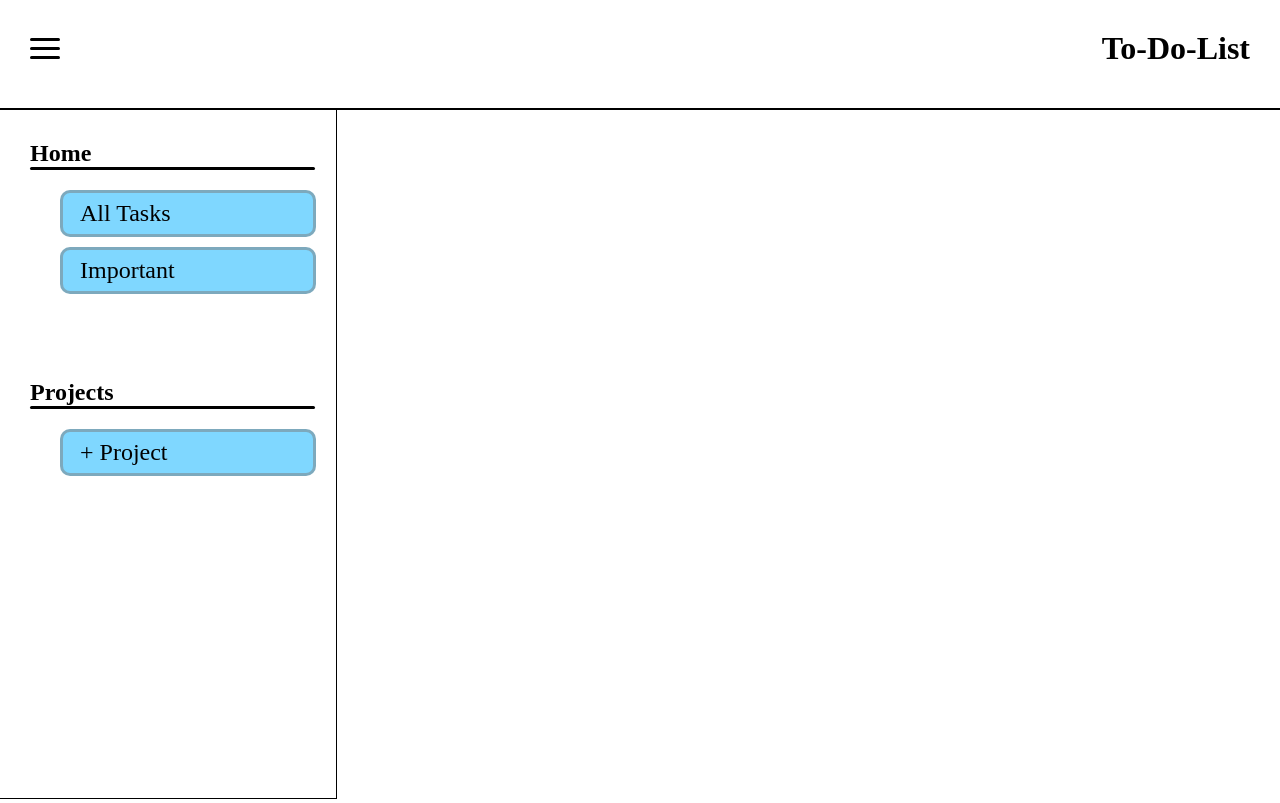
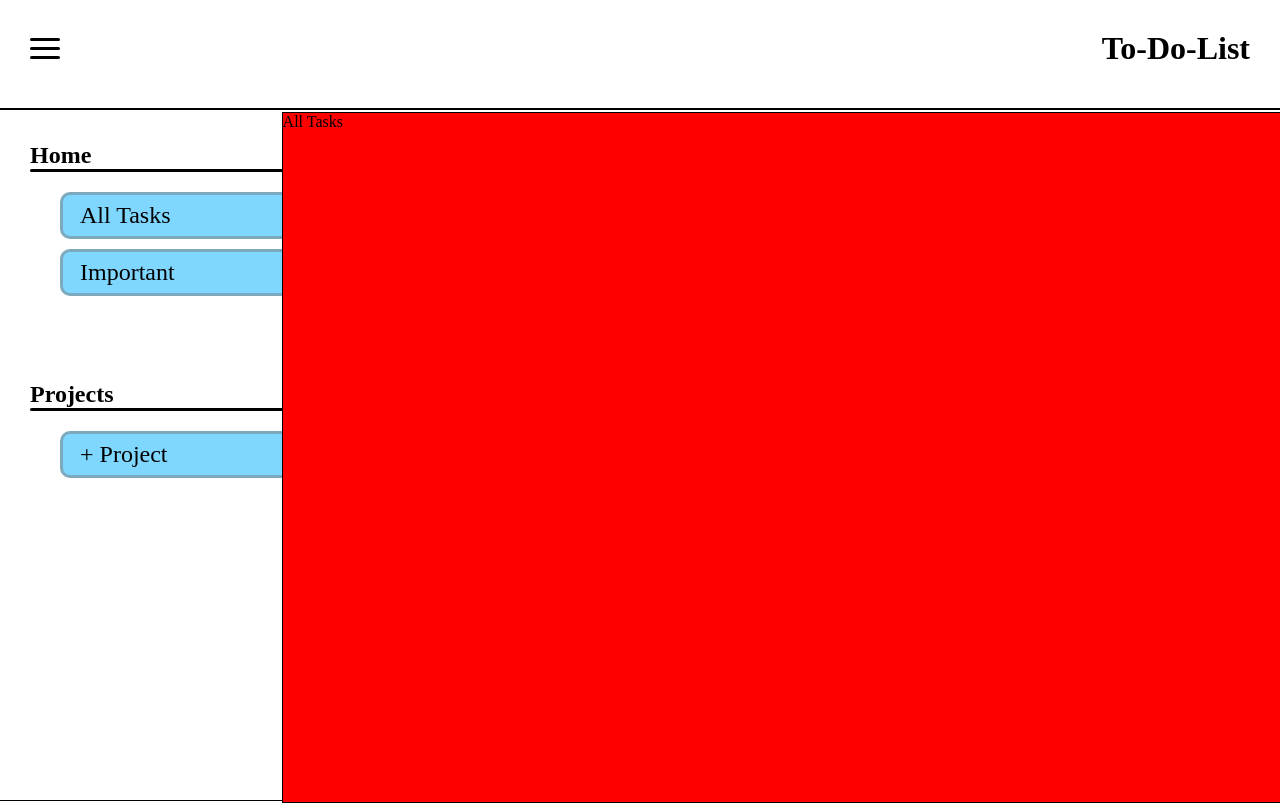
Before and after one commit to ProjectDueTmr/ToDoList, a website built with webpack: page src/index.html in a window 1280 px wide. Built offline with nearby package versions, Linux system fonts and the light colour scheme.

Commit message:
changed .wrapper into a grid

```diff
--- a/src/index.html
+++ b/src/index.html
@@ -43,7 +43,7 @@
                 </nav>
         </section>
         <section class="content">
-            <div class="contentTitle"></div>
+            <div class="contentTitle">All Tasks</div>
             <div class="tasks">
 
             </div>
--- a/src/style.css
+++ b/src/style.css
@@ -4,8 +4,16 @@
     padding: 0;
 }
 
+.wrapper{
+    display: grid;
+    grid-template-columns: 22% 75%;
+    grid-template-rows: 14% 1fr;
+}
+
 /* HEADER */
 .header{
+    grid-row: 1;
+    grid-column: 1 / span 3;
     border-bottom: 2px solid black;
     padding: 30px;
     height: 6vh;
@@ -39,6 +47,9 @@
 /* NAV */
 
 .nav{
+    grid-row: 2; /* Placed in the second row */
+    grid-column: 1; /* Placed in the first column */
+    position: relative;
     border-right: 1px solid black;
     border-bottom: 1px solid black;
     width: 21rem;
@@ -82,3 +93,13 @@
 
 
 /* CONTENT */
+
+.content{
+    grid-row: 2; /* Placed in the second row */
+  grid-column: 2 / span 2;
+    position: relative;
+    border: 1px solid black;
+    background-color: red;
+    width: 100%;
+    height: 100%;
+}
```
